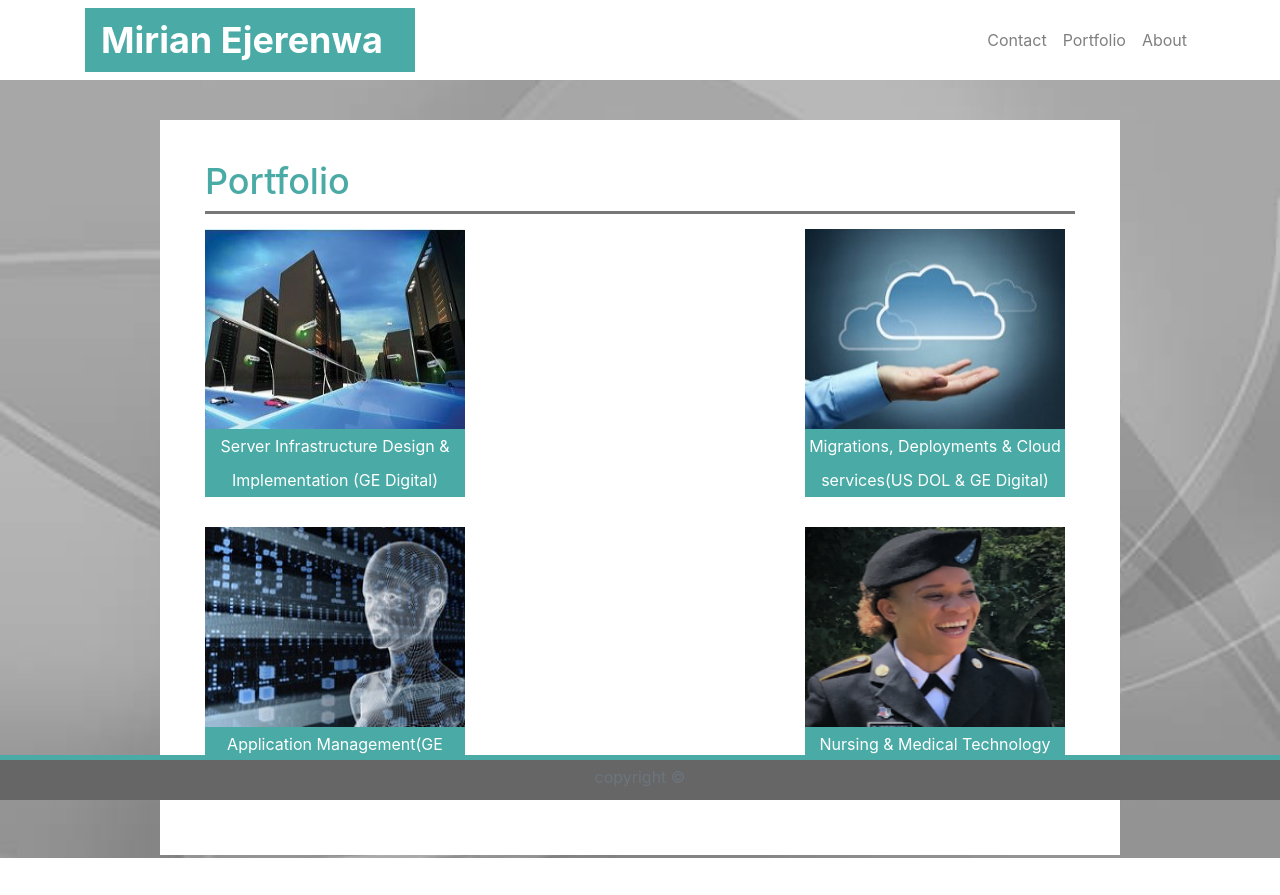
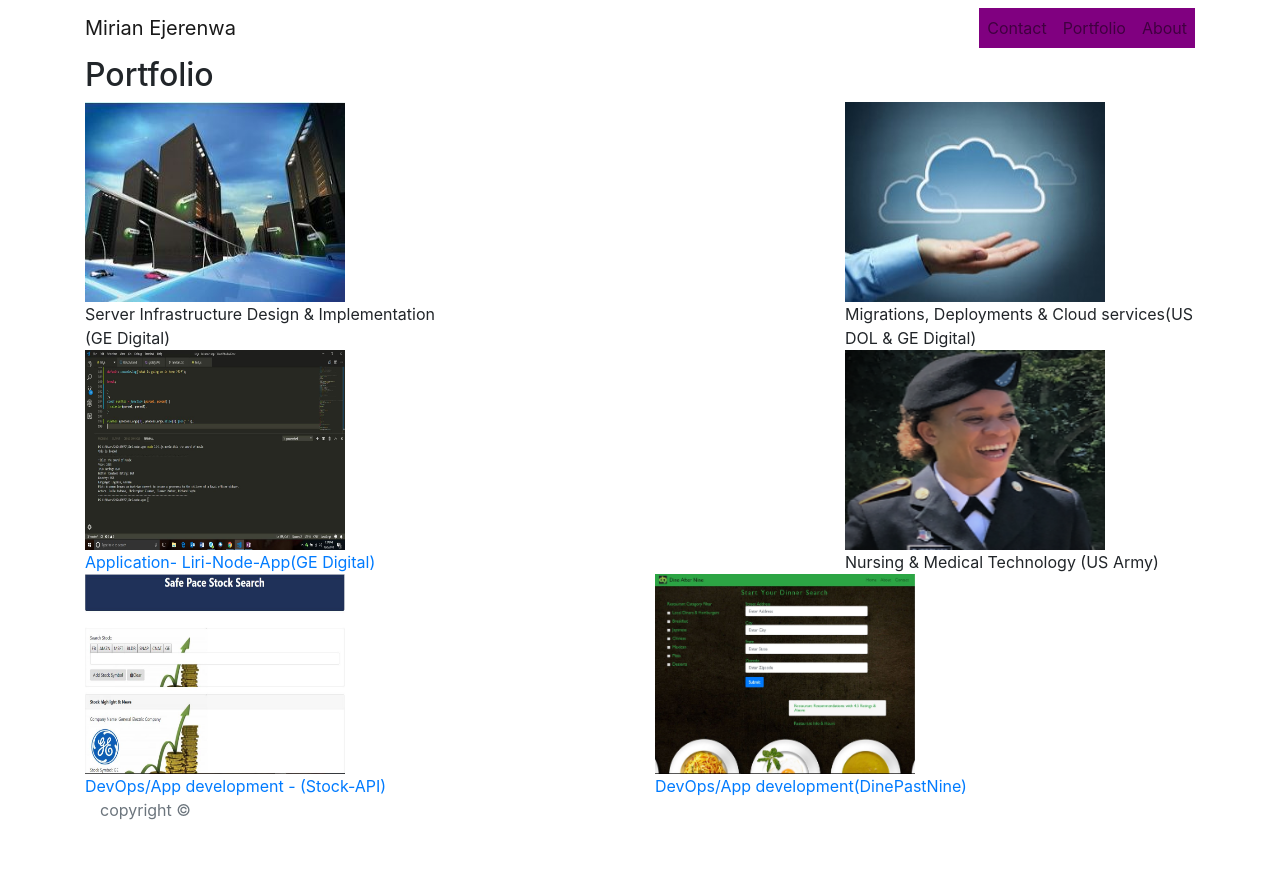
Before and after one commit to MiranEjerenwa/Bootstrap-Portfolio, a plain HTML site: page portfolio.html in a window 1280 px wide. After the commit the page ends 822 px from the top, so only its background shows below. Drawn offline with nearby package versions, Linux system fonts and the light colour scheme.

Commit message:
updating

```diff
--- a/assets/css/style.css
+++ b/assets/css/style.css
@@ -1,137 +1,16 @@
-body {
-    background-image: url("../images/royaltygray.jpg");
-    background-repeat: no-repeat;
-    background-position: center;
-    background-size: 100%;
+.content {
+    display: block;
+    background-color: aqua;
+}
+ul {
+    display: flex;
+    background-color: purple;
+height:
 }
 
-.navbar{
-background-color: #ffffff;
-width: 100%;
 
 
-}
-.navbar-header {
-background-color: #4aaaa5;
-width: 330px;
-text-align: center;
-}
-.navbar-brand {
-font-size: 36px;
-font-family: 'Charmonman' 'cursive';
-font-weight: bolder;
-}
-#logo {
-    color: #ffffff;
-}
 
-h2 {
-font-family: 'Charmonman' 'cursive';
-color: #4aaaa5;
-width: 960px;
-font-size: 36px;
-animation: slidein 1s forwards;
-}
 
-li:hover {
-background-color: #4aaaa5;
-color: #666666;
 
-}
-
-.maincontent {
-    font-family: inherit;
-    color: #777777;
-    line-height: 34px;
-    margin: 40px auto;
-    width: 100%;
-    max-width: 960px;
-    background-color: #ffffff;
-    padding: 40px 30px 30px 30px;
-
-}
-.bottom_green_line {
-    background-color: #4aaaa5;
-    height: 20px;
-    position: fixed;
-    bottom: 25px;
-    left: 0px;
-    width: 100%;
-}
-.footer {
-    position: fixed;
-    left: 0px; height: 40px;
-    bottom: 0px; width: 100%;
-    color: blanchedalmond;
-    size: bolder;
-    text-align: center;
-    background-color: #666666;
-}
-p {
-    color: #777777;
-    word-wrap: normal;
-    line-height: 40px;
-
-}
-.picaboutme {
-    float: left;
-    margin: 10px 20px 10px 10px;
-
-}
-.linebreak {
-background: #777777;
-color: #777777;
-  width: 850px auto;
-  padding: 1.5px;
-  margin-bottom: 15px;
-
-}
-.pt1 {
-    text-align: center;
-    background-color: #4aaaa5;
-    font-size: 16px;
-    color: #ffffff;
-    width: 260px;
-    margin-bottom: 30px;
-}
-
-.pt2{
-    text-align: center;
-    background-color: #4aaaa5;
-    font-size: 16px;
-    color: #ffffff;
-    width: 260px;
-    margin-bottom: 30px;
-
-}
-
-.pt3 {
-    text-align: center;
-    background-color: #4aaaa5;
-    font-size: 16px;
-    color: #ffffff;
-    width: 260px;
-    margin-bottom: 30px;
-}
-
-.pt4 {
-    text-align: center;
-    background-color: #4aaaa5;
-    font-size: 16px;
-    color: #ffffff;
-    width: 260px;
-    margin-bottom: 30px;
-
-}
-/*animations----*/
-@keyframes slidein {
-    from {
-        margin-left: 100%;
-        width: 300%;
-      }
-
-      to {
-        margin-left: 0%;
-        width: 100%;
-      }
-    }
+<link rel="stylesheet" href="style.css">
--- a/portfolio.html
+++ b/portfolio.html
@@ -59,8 +59,8 @@
     </div>
     <div class="row">
         <div class="col-sm">
-            <img src="assets/images/applications.jpg" alt="assets/images/servers.jpg" width="260" height="200">
-            <div class="pt3">Application Management(GE Digital)</div>
+          <a href="https://github.com/MiranEjerenwa/liri-node-app/blob/master/README.md"> <img src="assets/images/movie.JPG" alt="assets/images/servers.jpg" width="260" height="200">
+            <div class="PtName5">Application- Liri-Node-App(GE Digital)</div></a>
 
     </div>
         <div class="col-sm"></div>
@@ -68,7 +68,18 @@
             <img src="assets/images/army.png" alt="assets/images/applications.jpg" width="260" height="200">
             <div class="pt4">Nursing & Medical Technology (US Army)</div>
         </div>
-    </div>
+</div>
+        <div class="row">
+          <div class="col-sm">
+            <a href="https://miranejerenwa.github.io/Stock-API/"> <img src="assets/images/stock_api.JPG" width="260" height="200">
+              <div class="ptName3">DevOps/App development - (Stock-API)</div></a>
+      </div>
+
+    <div class="col-sm">
+      <a href="https://miranejerenwa.github.io/dinePastNine/"> <img src="assets/images/d9.JPG" width="260" height="200">
+        <div class="ptName3">DevOps/App development(DinePastNine)</div></a>
+  </div>
+
 </div>
 <!--outside the container-->
 <Section class=bottom_green_line></Section>
```
Also changed, not shown: assets/images/d9.JPG (added), assets/images/movie.JPG (added), assets/images/stock_api.JPG (added).
